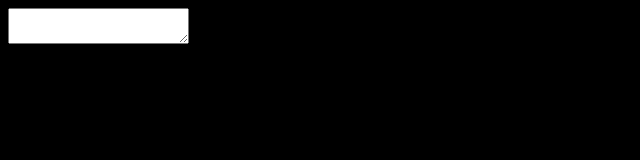
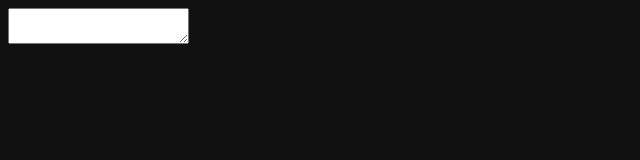
Before and after one commit to TrashMicrosystems/WZ-Chat, a plain HTML site: page index.html in a window 1280 px wide. Shown: the whole page, without its empty margins (0-640 px from the left). Drawn offline with Linux system fonts and the light colour scheme.

Commit message:
update styles.css

```diff
--- a/css/styles.css
+++ b/css/styles.css
@@ -1,3 +1,5 @@
+
+
 body {
-    background: black;
+    background: #111;
 }
```
